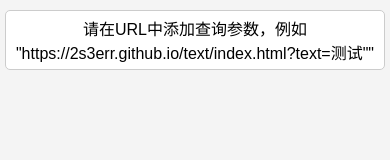
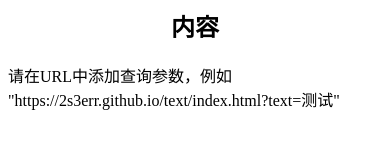
Before and after one commit to 2s3err/text, a plain HTML site: page index.html in a window 390 px wide. Drawn offline with Linux system fonts and the light colour scheme.

Commit message:
Add files via upload

```diff
--- a/index.html
+++ b/index.html
@@ -2,46 +2,26 @@
 <html lang="en">
 <head>
     <meta charset="UTF-8">
-    <meta name="viewport" content="width=device-width, initial-scale=1.0, maximum-scale=1.0, user-scalable=no">
-    <title>URL 文本</title>
+    <meta name="viewport" content="width=device-width, initial-scale=1.0">
+    <title>URL 文本 - v1.3</title>
     <style>
-        /* 添加一些基本的样式来确保移动端适配 */
-        body {
-            margin: 0;
-            padding: 10px;
-            font-family: Arial, sans-serif;
-            background-color: #f4f4f4;
-        }
-
-        #text-display {
-            margin: 10px 0;
-            padding: 10px;
-            border: 1px solid #ccc;
-            border-radius: 5px;
-            background-color: #fff;
+        /* 简单的样式来模拟微信文章标题 */
+        .wechat-article-title {
+            font-size: 24px;
+            font-weight: bold;
             text-align: center;
-        }
-
-        /* 添加媒体查询以适应不同屏幕大小 */
-        @media (max-width: 600px) {
-            body {
-                padding: 5px;
-            }
-
-            #text-display {
-                margin: 5px 0;
-                padding: 5px;
-                font-size: 16px;
-            }
+            margin-bottom: 20px;
         }
     </style>
 </head>
 <body>
 
+<div class="wechat-article-title">内容</div>
+
 <div id="text-display"></div>
 
 <script>
-        // 获取URL中的查询参数
+    // 获取URL中的查询参数
     function getQueryParam(name) {
         const urlParams = new URLSearchParams(window.location.search);
         return urlParams.get(name);
@@ -50,12 +30,11 @@
     // 读取查询参数并更新页面内容
     window.onload = function() {
         const textParam = getQueryParam('text');
+        const textDisplay = document.getElementById('text-display');
         if (textParam) {
-            const textDisplay = document.getElementById('text-display');
             textDisplay.textContent = `文本: ${textParam}`;
         } else {
-            const textDisplay = document.getElementById('text-display');
-            textDisplay.textContent = '请在URL中添加查询参数，例如 "https://2s3err.github.io/text/index.html?text=测试""';
+            textDisplay.textContent = '请在URL中添加查询参数，例如 "https://2s3err.github.io/text/index.html?text=测试"';
         }
     };
 </script>
```
